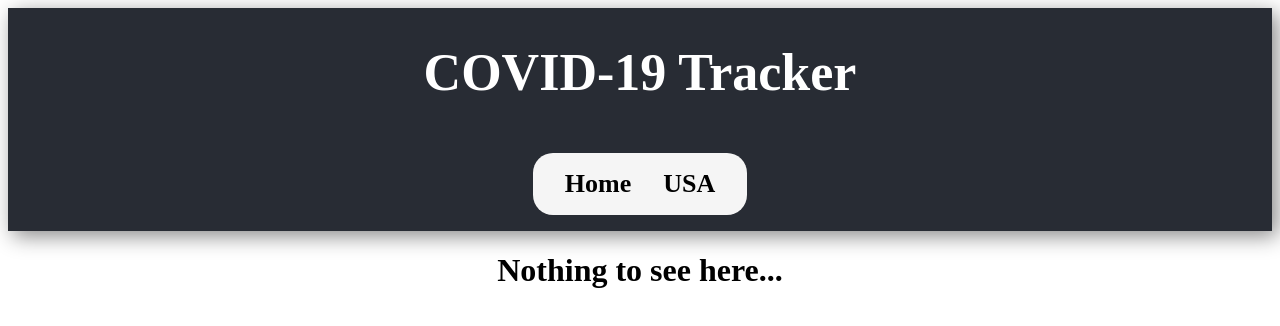
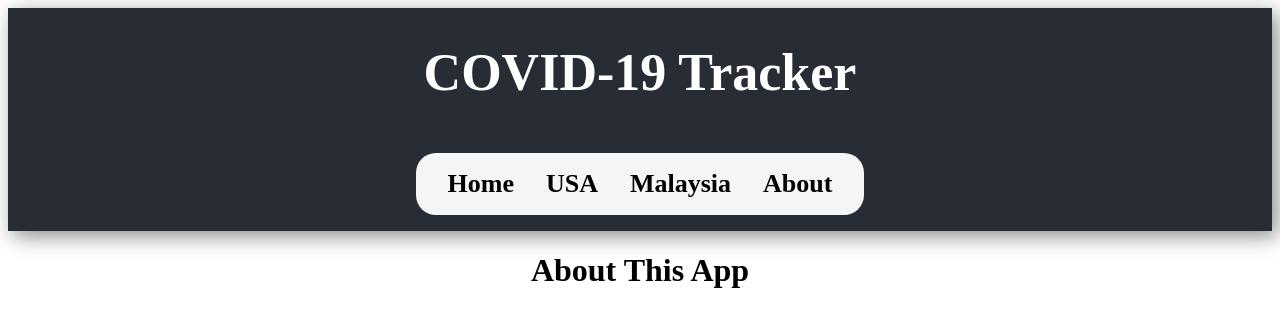
Before and after one commit to irfanzainudin/covid-tracker, a React (Create React App) app: page /about in a window 1280 px wide. Shown: the top 326 px of the page. Built offline with nearby package versions, Linux system fonts and the light colour scheme; no server answers; the HTML template or start-up script is replaced by a standard one.

Commit message:
added Malaysia and About pages

```diff
--- a/src/App.js
+++ b/src/App.js
@@ -6,6 +6,8 @@ import './App.css';
 import NavBar from './components/NavBar';
 import SummaryList from './components/SummaryList';
 import USA from './components/USA';
+import Malaysia from './components/Malaysia';
+import About from './components/About';
 import NoMatchPage from './components/NoMatchPage';
 
 function App() {
@@ -31,6 +33,8 @@ function App() {
         <Switch>
           <Route exact path="/" component={() => { return <SummaryList data={data} /> }} />
           <Route path="/usa" component={USA} />
+          <Route path="/malaysia" component={Malaysia} />
+          <Route path="/about" component={About} />
           <Route path="/*" component={NoMatchPage} />
         </Switch>
       </div>
--- /dev/null
+++ b/src/components/About.js
@@ -0,0 +1,7 @@
+import React from 'react';
+
+export default function About() {
+    return (
+        <h1>About This App</h1>
+    )
+}
--- /dev/null
+++ b/src/components/Malaysia.js
@@ -0,0 +1,7 @@
+import React from 'react';
+
+export default function Malaysia() {
+    return (
+        <h1>Malaysia</h1>
+    )
+}
--- a/src/components/NavBar.js
+++ b/src/components/NavBar.js
@@ -6,6 +6,8 @@ export default function NavBar() {
     <div className="NavBar">
       <Link className="NavBar-link" to="/"><b>Home</b></Link>
       <Link className="NavBar-link" to="/usa"><b>USA</b></Link>
+      <Link className="NavBar-link" to="/malaysia"><b>Malaysia</b></Link>
+      <Link className="NavBar-link" to="/about"><b>About</b></Link>
     </div>
   )
 }
```
Also changed, not shown: 2 other files (tests, documents, lock files or other folders).
